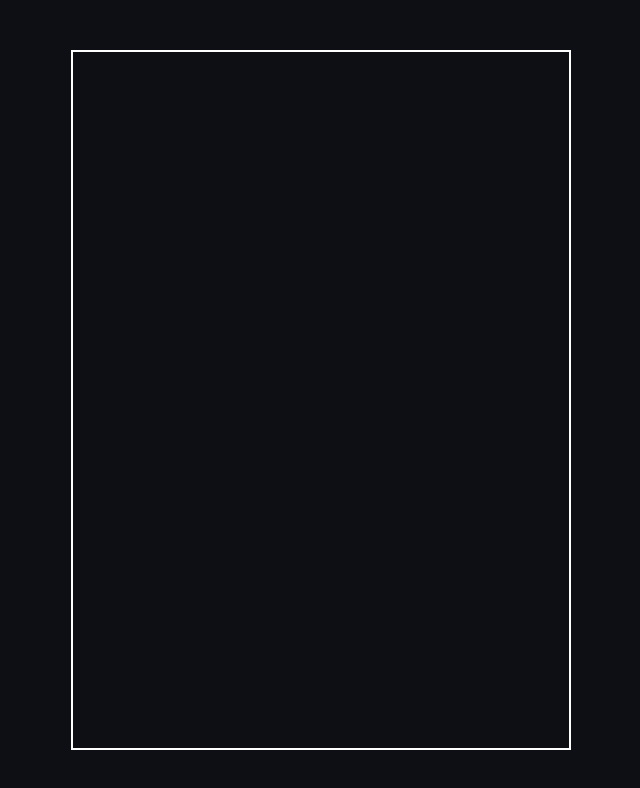
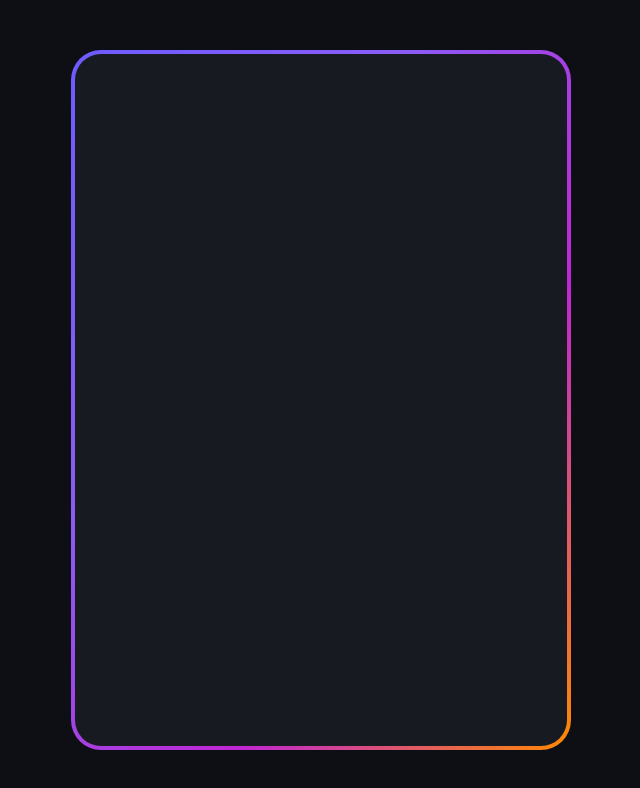
Before and after one commit to haisesasak-i/Calculator, a plain HTML site: page index.html in a window 1280 px wide. Shown: the whole page, without its empty margins (319-959 px from the left). Drawn offline with Linux system fonts and the light colour scheme.

Commit message:
Finish stlying the calculator div

```diff
--- a/style.css
+++ b/style.css
@@ -20,6 +20,14 @@ body {
 div.calculator {
     width: 500px;
     height: 700px;
-    border: 2px solid white;
+    border: 4px solid transparent;
+    background:
+        linear-gradient(#171A21, #171A21) padding-box,
+        linear-gradient(to bottom right,
+            #6D5CFF,
+            #8B5CF6,
+            #C026D3,
+            #FF8A00) border-box;
+    border-radius: 30px;
 
 }
```
